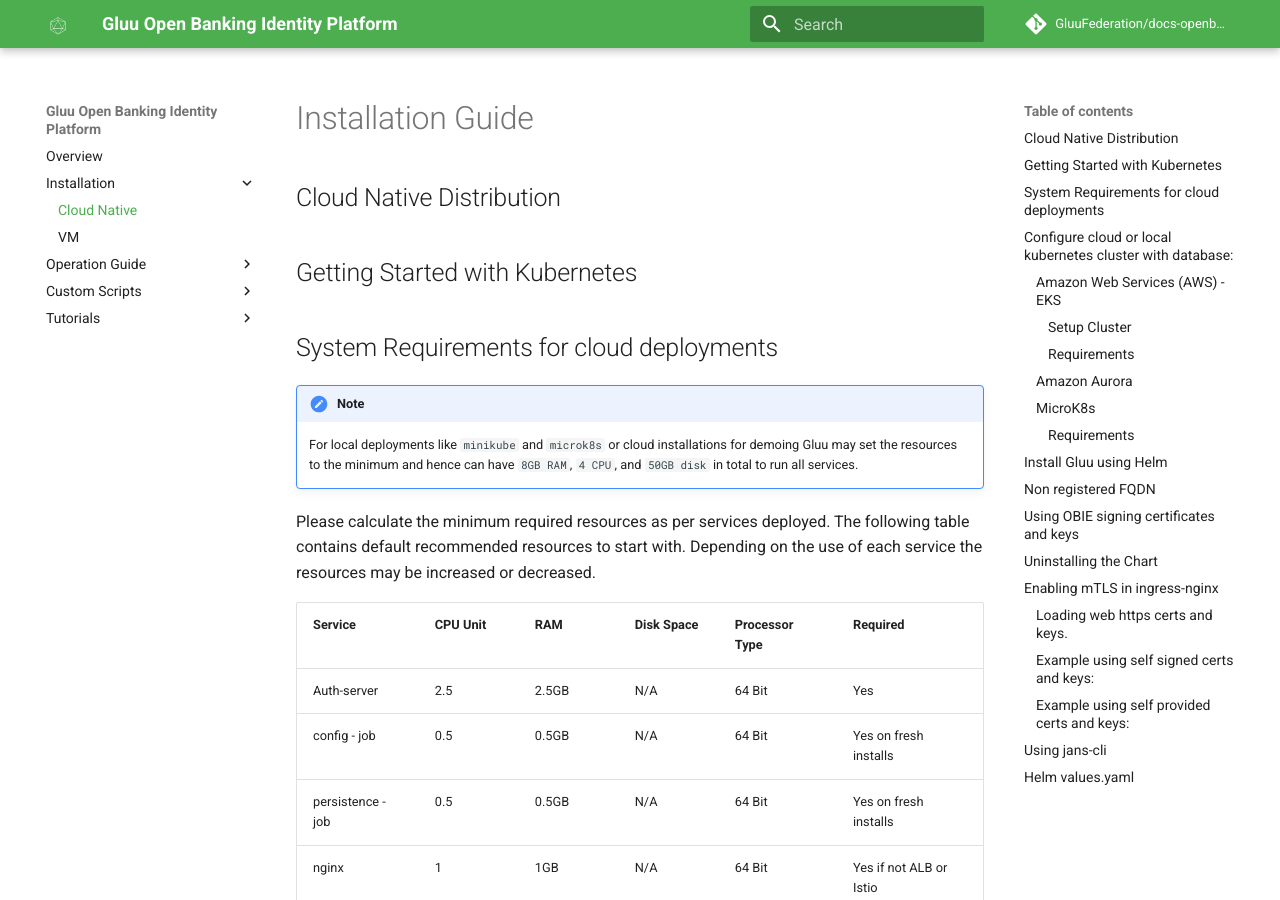
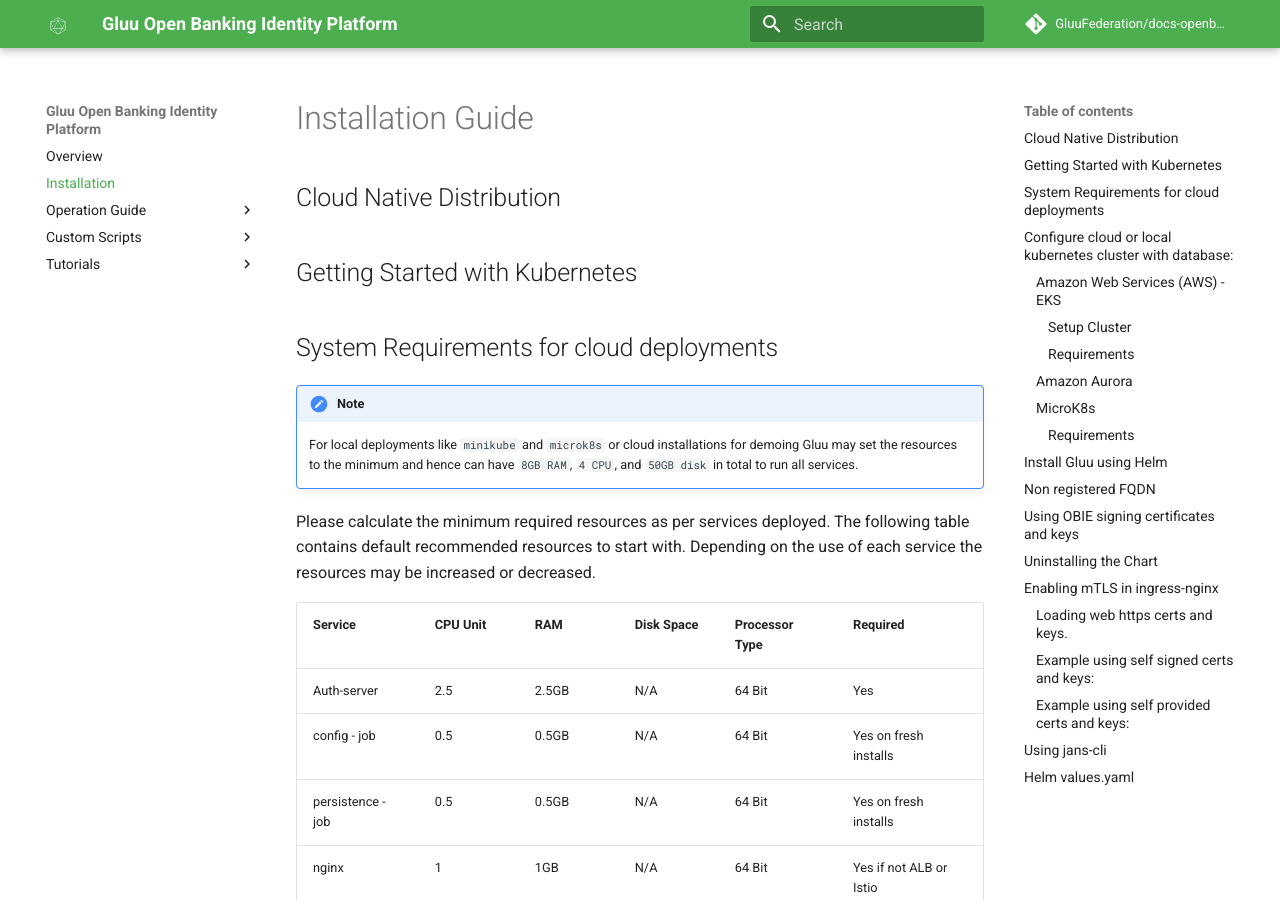
Before and after one commit to GluuFederation/docs-openbanking-prod, an MkDocs documentation site: the page built from docs/source/install-cn.md, in a window 1280 px wide and 900 px high. Built offline with MkDocs 1.6.1 and Material for MkDocs 9.7.7, drawn with Linux system fonts in a browser that asks for light colours; comment, search, counter and statistics services are not loaded.

Commit message:
docs: Adjusted installation instructions

```diff
--- a/docs/mkdocs.yml
+++ b/docs/mkdocs.yml
@@ -42,9 +42,7 @@ markdown_extensions:
 # Navigation
 nav:
 - Overview: index.md
-- Installation:
-    - Cloud Native: install-cn.md
-    - VM: install-vm.md
+- Installation: install-cn.md
 #- Use Cases:
 #    - Authorization: use-cases/authz.md
 #    - CIBA: use-cases/ciba.md
```
